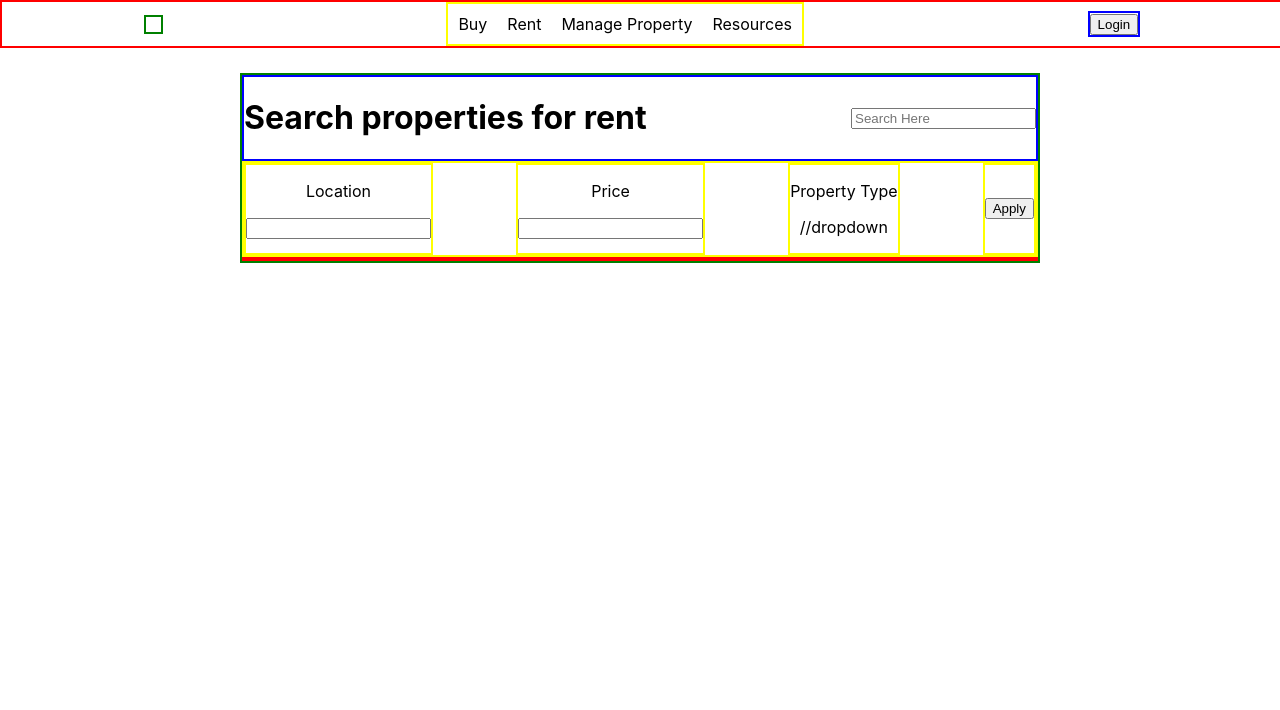
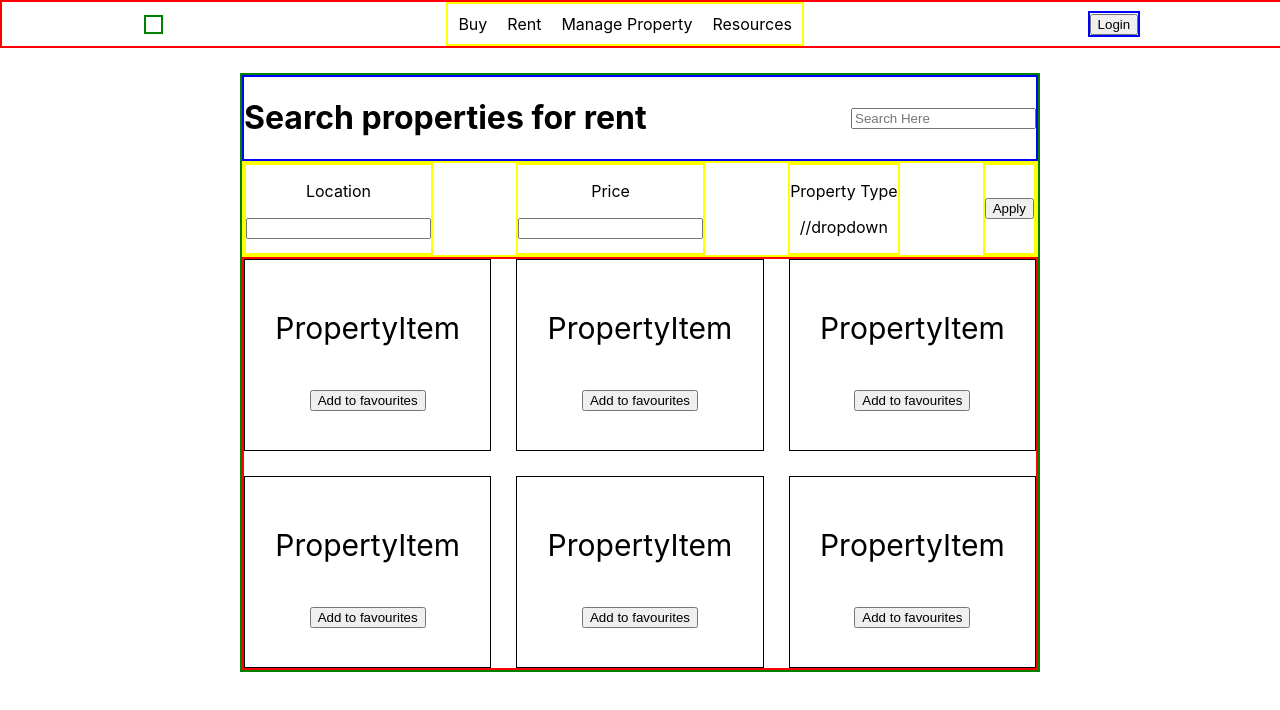
Before and after one commit to UtkarshDixit-py/real-estate-app, a React (Create React App) app: page / in a window 1280 px wide. Shown: the top 710 px of the page. Built offline with nearby package versions, Linux system fonts and the light colour scheme.

Commit message:
skeleton UI

```diff
--- a/src/components/Properties.js
+++ b/src/components/Properties.js
@@ -1,16 +1,26 @@
 import React from 'react'
 import styled from 'styled-components';
+import PropertyItem from './PropertyItem';
 
 const Properties = () => {
   return (
     <Container>
-
+      <PropertyItem />
+      <PropertyItem />
+      <PropertyItem />
+      <PropertyItem />
+      <PropertyItem />
+      <PropertyItem />
     </Container>
     );
   };
 
   const Container = styled.div`
     border: 2px solid red;
+    display: grid;
+    grid-template-columns: auto auto auto;
+    row-gap: 12px;
+    gap: 25px;
   `;
 
 export default Properties
--- /dev/null
+++ b/src/components/PropertyItem.js
@@ -0,0 +1,19 @@
+import React from "react";
+import styled from "styled-components";
+const PropertyItem = () => {
+  return <Container>
+    <p>PropertyItem</p>
+    <button>Add to favourites</button>
+  </Container>;
+};
+
+const Container = styled.div`
+  background-color: rgba(255, 255, 255, 0.8);
+  border: 1px solid black;
+  height: 150px;
+  padding: 20px;
+  font-size: 30px;
+  text-align: center;
+`;
+
+export default PropertyItem;
```
